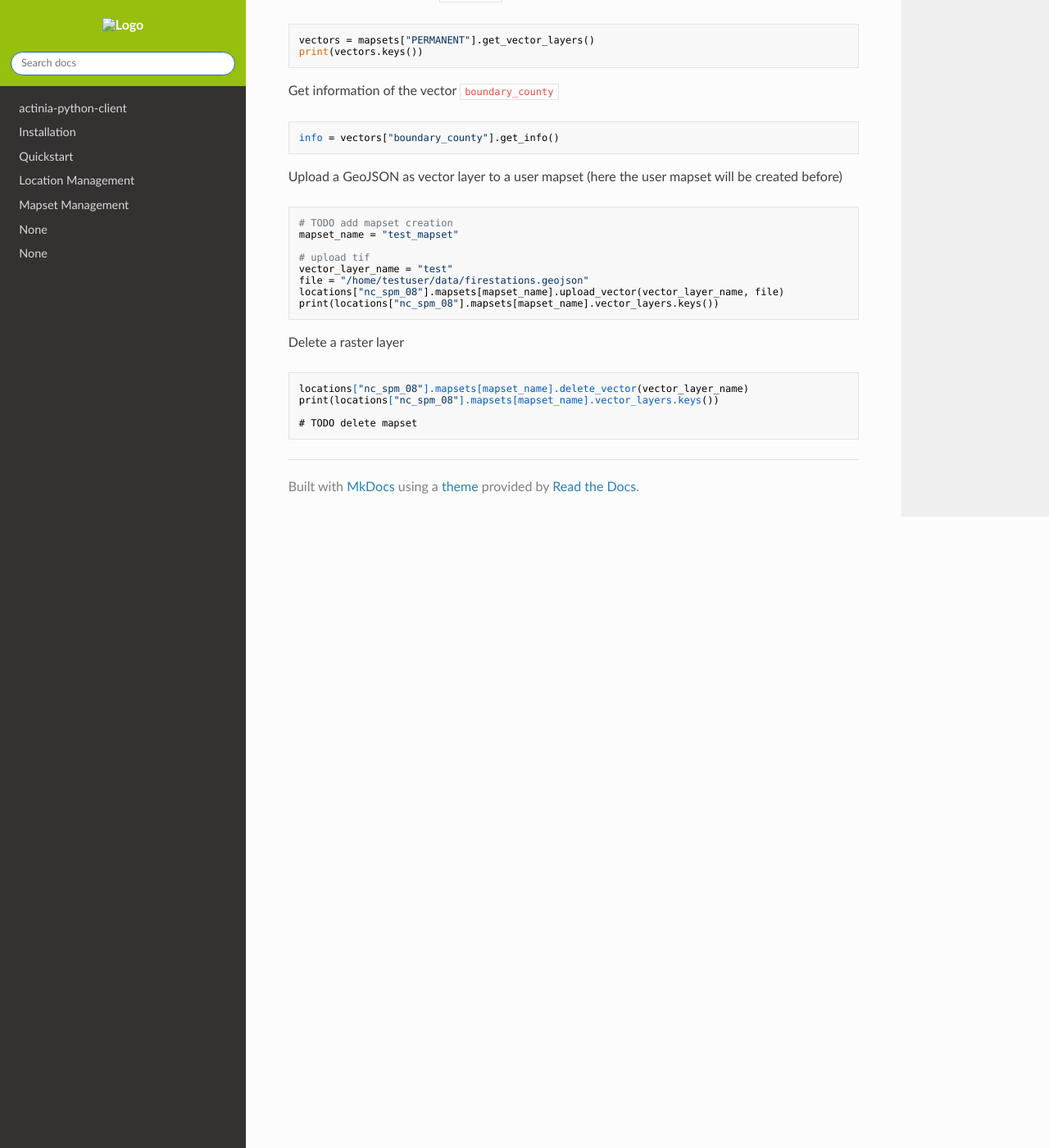
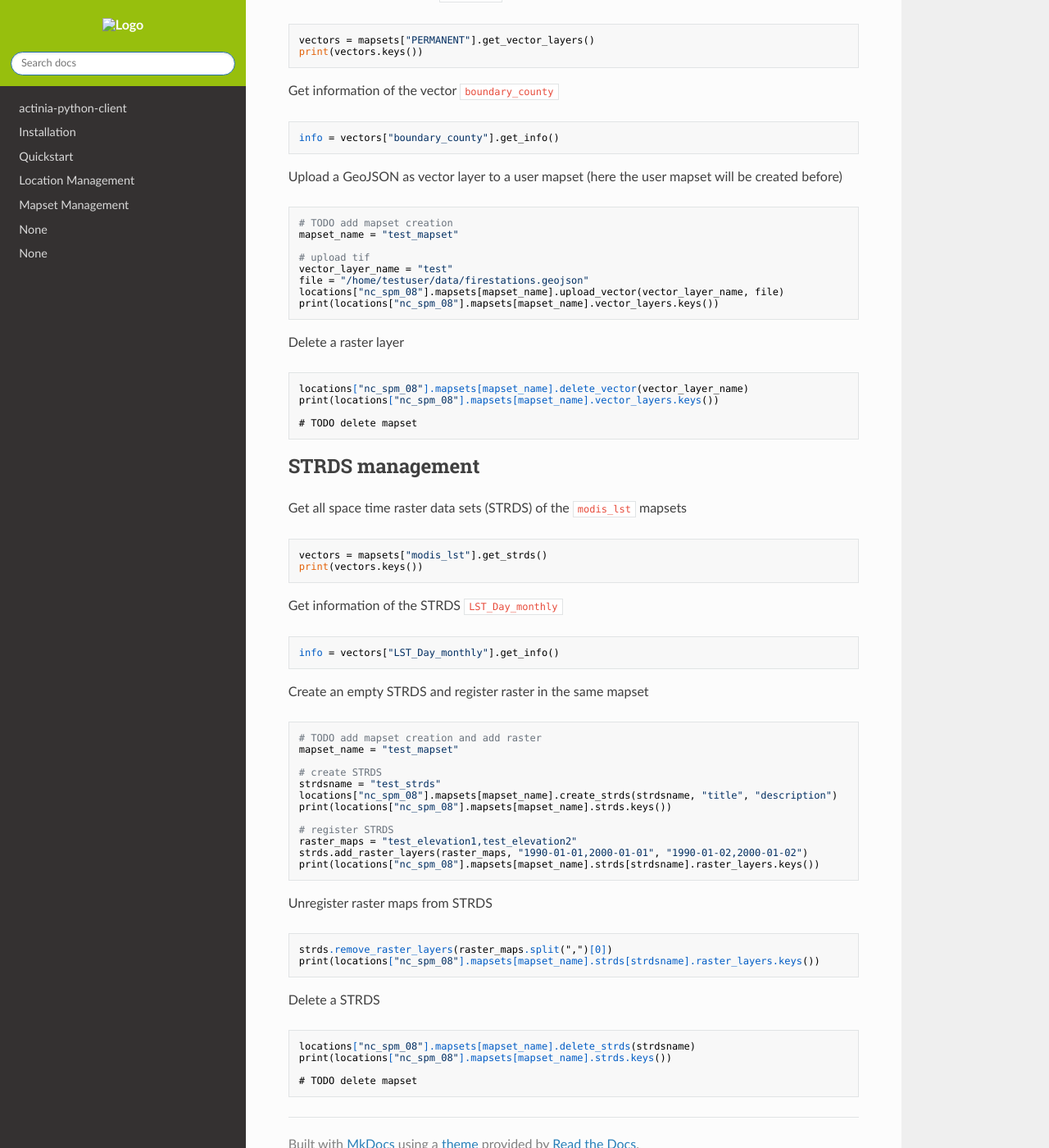
Before and after one commit to actinia-org/actinia-python-client, an MkDocs documentation site: the page built from docs/docs/06_raster_vector_strds_managment.md, in a window 1280 px wide and 1400 px high, scrolled down 1046 px. Shown: the whole window at 82% size. Built offline with MkDocs 1.6.1, drawn with Linux system fonts in a browser that asks for light colours; nearby versions of some CDN libraries.

Commit message:
STRDS all basic functions

````diff
--- a/docs/docs/06_raster_vector_strds_managment.md
+++ b/docs/docs/06_raster_vector_strds_managment.md
@@ -80,3 +80,46 @@ print(locations["nc_spm_08"].mapsets[mapset_name].vector_layers.keys())
 
 # TODO delete mapset
 ```
+
+## STRDS management
+
+Get all space time raster data sets (STRDS) of the `modis_lst` mapsets
+```
+vectors = mapsets["modis_lst"].get_strds()
+print(vectors.keys())
+```
+
+Get information of the STRDS `LST_Day_monthly`
+```
+info = vectors["LST_Day_monthly"].get_info()
+```
+
+Create an empty STRDS and register raster in the same mapset
+```
+# TODO add mapset creation and add raster
+mapset_name = "test_mapset"
+
+# create STRDS
+strdsname = "test_strds"
+locations["nc_spm_08"].mapsets[mapset_name].create_strds(strdsname, "title", "description")
+print(locations["nc_spm_08"].mapsets[mapset_name].strds.keys())
+
+# register STRDS
+raster_maps = "test_elevation1,test_elevation2"
+strds.add_raster_layers(raster_maps, "1990-01-01,2000-01-01", "1990-01-02,2000-01-02")
+print(locations["nc_spm_08"].mapsets[mapset_name].strds[strdsname].raster_layers.keys())
+```
+
+Unregister raster maps from STRDS
+```
+strds.remove_raster_layers(raster_maps.split(",")[0])
+print(locations["nc_spm_08"].mapsets[mapset_name].strds[strdsname].raster_layers.keys())
+```
+
+Delete a STRDS
+```
+locations["nc_spm_08"].mapsets[mapset_name].delete_strds(strdsname)
+print(locations["nc_spm_08"].mapsets[mapset_name].strds.keys())
+
+# TODO delete mapset
+```
````
Also changed, not shown: 1 other file.
